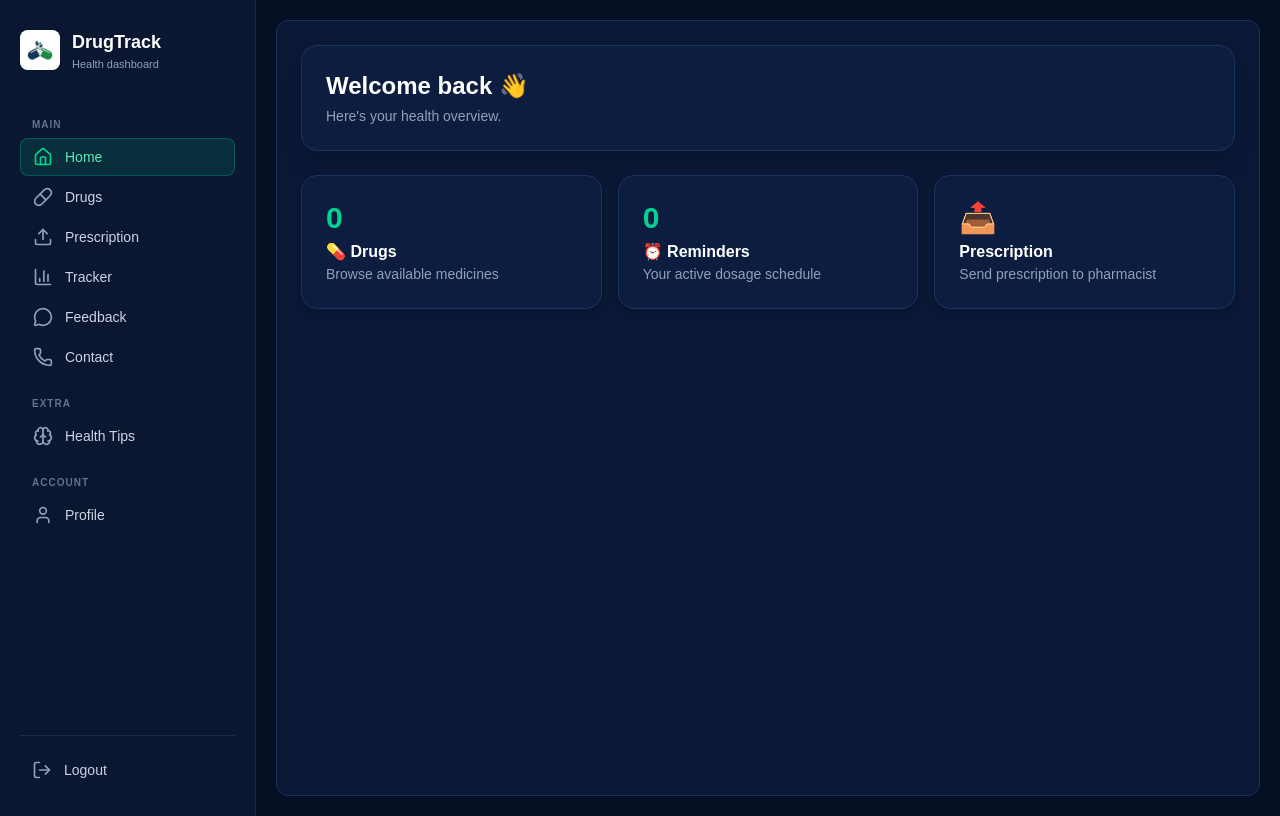
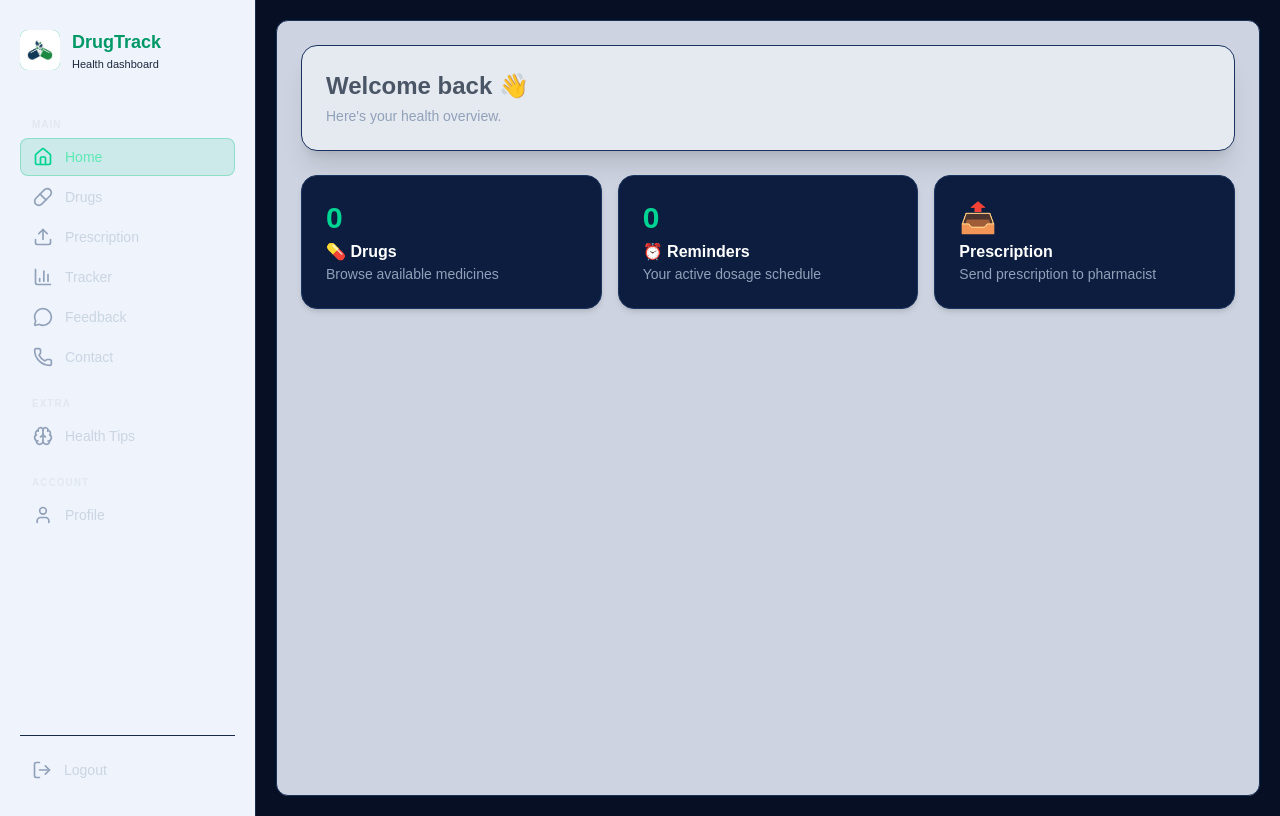
Before and after one commit to muradbzuneh/MB_Drug, a Next.js app in the folder drug-tracker/: page /home in a window 1280 px wide. Built offline with nearby package versions, Linux system fonts and the light colour scheme; no server answers; the database is empty.

Commit message:
change the bacgrund to white

```diff
--- a/drug-tracker/app/(dashboard)/home/page.tsx
+++ b/drug-tracker/app/(dashboard)/home/page.tsx
@@ -15,8 +15,8 @@ export default async function HomePage() {
 
   return (
     <div className="space-y-6">
-      <div className="rounded-2xl border border-[#1b345f] bg-[#0c1d3f] p-6 shadow-xl">
-        <h1 className="text-2xl font-bold text-white">
+      <div className="rounded-2xl border border-[#1b345f] bg-[#e5e9f0] p-6 shadow-xl">
+        <h1 className="text-2xl font-bold text-gray-600">
           Welcome back{session?.user?.name ? `, ${session.user.name}` : ""} 👋
         </h1>
         <p className="mt-1 text-sm text-slate-400">Here&apos;s your health overview.</p>
--- a/drug-tracker/app/(dashboard)/layout.tsx
+++ b/drug-tracker/app/(dashboard)/layout.tsx
@@ -1,11 +1,11 @@
-import Sidbar from "@/app/components/Sidbar";
+import Sidebar from "@/app/components/Sidbar";
 
 export default function DashboardLayout({ children }: { children: React.ReactNode }) {
   return (
     <div className="min-h-screen bg-[#070f24] md:flex">
-      <Sidbar />
+      <Sidebar />
       <main className="flex-1 p-3 md:p-5">
-        <div className="min-h-[calc(100vh-1.5rem)] rounded-xl border border-[#193158] bg-[#0a1836] p-5 md:p-6">
+        <div className="min-h-[calc(100vh-1.5rem)] rounded-xl border border-[#193158] bg-[#cdd3e0] p-5 md:p-6">
           {children}
         </div>
       </main>
--- a/drug-tracker/app/components/Sidbar.tsx
+++ b/drug-tracker/app/components/Sidbar.tsx
@@ -69,7 +69,7 @@ function NavGroup({
 }) {
   return (
     <>
-      <p className="mt-5 mb-1.5 px-3 text-[10px] font-semibold uppercase tracking-widest text-slate-500">
+      <p className="mt-5 mb-1.5 px-3 text-[10px] font-semibold uppercase tracking-widest text-black-500">
         {label}
       </p>
 
@@ -107,17 +107,17 @@ function NavGroup({
 /* ================= SIDEBAR ================= */
 
 interface SidebarProps {
-  open: boolean;
-  onClose: () => void;
+  open?: boolean;
+  onClose?: () => void;
 }
 
-export default function Sidebar({ open, onClose }: SidebarProps) {
+export default function Sidebar({ open = false, onClose = () => {} }: SidebarProps) {
   const pathname = usePathname();
   const { data: session } = useSession();
   const role = session?.user?.role;
 
   const sidebarContent = (
-    <aside className="flex h-full w-64 flex-col bg-[#0b1630] px-5 py-7 text-slate-200">
+    <aside className="flex h-full w-64 flex-col bg-[#eff3fc] px-5 py-7 text-slate-200">
 
       {/* Logo */}
       <div className="flex items-center gap-3">
@@ -127,13 +127,14 @@ export default function Sidebar({ open, onClose }: SidebarProps) {
             alt="Logo"
             width={40}
             height={40}
-            className="object-cover"
+            className="object-cover border-r-green-600"
+
           />
         </div>
 
         <div>
-          <p className="text-lg font-bold text-white">DrugTrack</p>
-          <p className="text-[11px] text-slate-400">Health dashboard</p>
+          <p className="text-lg font-bold text-emerald-600">DrugTrack</p>
+          <p className="text-[11px] text-slate-800">Health dashboard</p>
         </div>
       </div>
 
```
